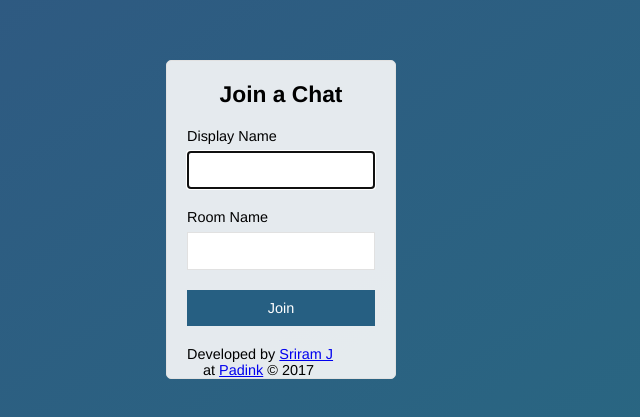
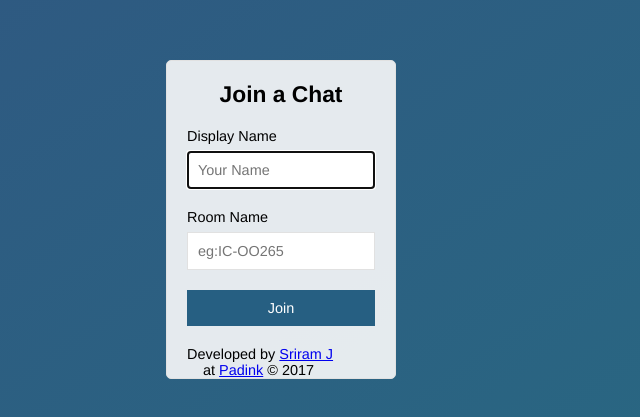
Before and after one commit to SriramJothiswaran/chatapp, a website: page public/index.html in a window 1280 px wide. Shown: the part 181-598 px from the top of the page, without its empty margins (359-999 px from the left). Drawn offline with Linux system fonts and the light colour scheme.

```diff
--- a/public/index.html
+++ b/public/index.html
@@ -13,11 +13,11 @@
         </div>
         <div class="form-field">
             <label>Display Name</label>
-            <input type="text" name="name" autofocus />
+            <input type="text" name="name" autofocus  placeholder="Your Name"/>
         </div>
         <div class="form-field">
             <label>Room Name</label>
-            <input type="text" name="room" />
+            <input type="text" name="room" placeholder="eg:IC-OO265"/>
         </div>
         <div class="form-field">
             <button>Join</button>
```
